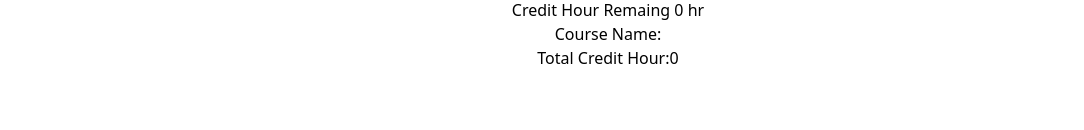
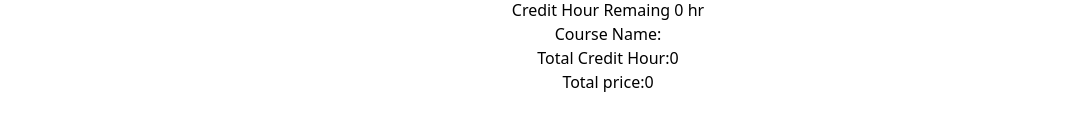
Before and after one commit to Zinath22/course-reg-website, a React (Vite) app: page / in a window 1280 px wide. Shown: the part 4662-4792 px from the top of the page, without its empty margins (32-1116 px from the left). Built offline with nearby package versions, Linux system fonts and the light colour scheme.

Commit message:
credit hour added

```diff
--- a/src/components/Cart/Cart.jsx
+++ b/src/components/Cart/Cart.jsx
@@ -2,7 +2,7 @@
 /* eslint-disable react/prop-types */
 import PropTypes from "prop-types";
 
-const Cart = ({ selectedCourse, remaining, totalCredit }) => {
+const Cart = ({ selectedCourse, remaining, totalCredit,totalPrice }) => {
     // console.log(selectedCourse)
 
     return (
@@ -20,6 +20,7 @@ const Cart = ({ selectedCourse, remaining, totalCredit }) => {
             <h1 className="text-2xl border-t-2 py-4 mt-10">
                 Total Credit Hour:{totalCredit}
             </h1>
+            <h1 className="text-2xl pb-5 border-t-2">Total price:{totalPrice}</h1>
         </div>
     );
 };
@@ -27,6 +28,7 @@ Cart.propTypes = {
     remaining: PropTypes.number,
     selectedCourse: PropTypes.array,
     totalCredit: PropTypes.array,
+    totalPrice:PropTypes.array,
 };
 
 export default Cart;
--- a/src/components/Home/Home.jsx
+++ b/src/components/Home/Home.jsx
@@ -14,6 +14,7 @@ const Home = () => {
    const [selectedCourse, setselectedCourse] = useState([])
    const[remaining, setRemaining] = useState(0)
    const [totalCredit , setTotalCredit] = useState(0)
+   const [totalPrice, setTotalPrice] = useState(0)
 
     useEffect(() =>{
         fetch('data.json')
@@ -29,9 +30,11 @@ const Home = () => {
        } else{
         let count = course.credit_hr;
         let total = course.credit_hr;
+        let priceSum = course.price;
         selectedCourse.forEach(item => {
             count +=  item.credit_hr;
             total += item.credit_hr;
+            priceSum = priceSum + item.price;
         }
         )
         const totalRemaining = 20 - count;
@@ -41,6 +44,7 @@ const Home = () => {
             setTotalCredit(total)
             setRemaining(totalRemaining)
             setselectedCourse([...selectedCourse, course])
+            setTotalPrice(priceSum)
 
         }
     }
@@ -87,7 +91,8 @@ const Home = () => {
             <div className="cart">
             <Cart selectedCourse={selectedCourse}
             remaining ={remaining}
-            totalCredit={totalCredit}>
+            totalCredit={totalCredit}
+            totalPrice={totalPrice}>
 
             </Cart>
         </div>
```
